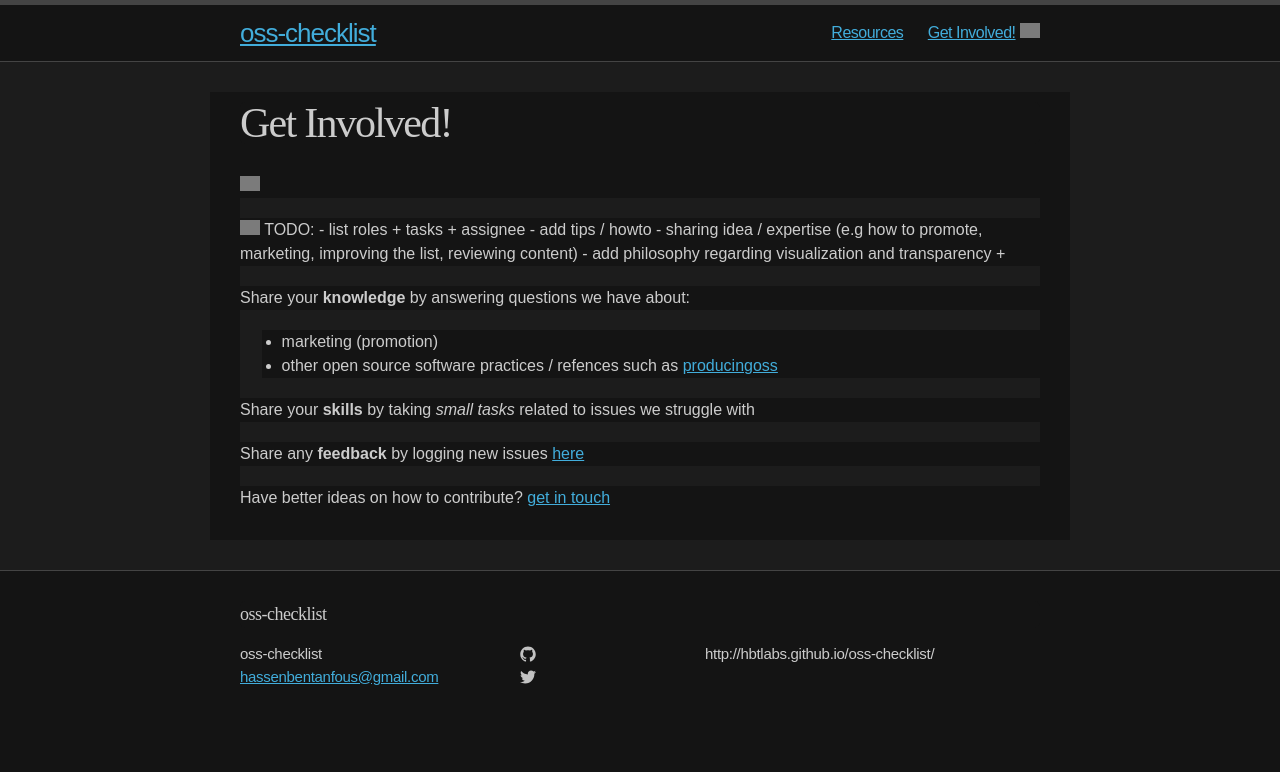
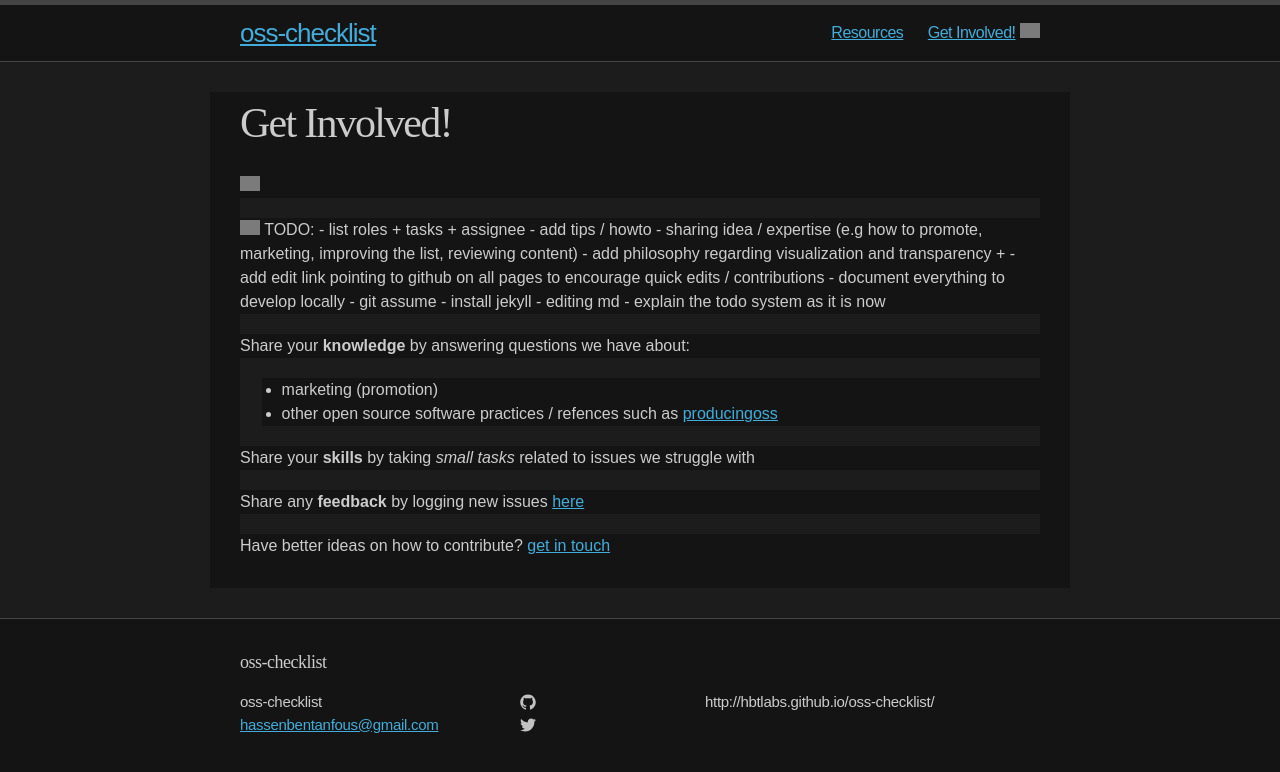
Before and after one commit to hbt/oss-checklist, a Jekyll site: the page built from contributors.md, in a window 1280 px wide. Shown: the top 772 px of the page. Built offline with Jekyll 4.4.1, drawn with Linux system fonts in a browser that asks for light colours; grey boxes are pictures that could not be loaded.

Commit message:
adds todos

```diff
--- a/contributors.md
+++ b/contributors.md
@@ -13,6 +13,12 @@ TODO:
     - add tips / howto
     - sharing idea / expertise (e.g how to promote, marketing, improving the list, reviewing content)
     - add philosophy regarding visualization and transparency +
+    - add edit link pointing to github on all pages to encourage quick edits / contributions
+    - document everything to develop locally
+        - git assume
+        - install jekyll
+        - editing md
+    - explain the todo system as it is now
 
 
 
```
Also changed, not shown: index.md (+6 -0 lines).
